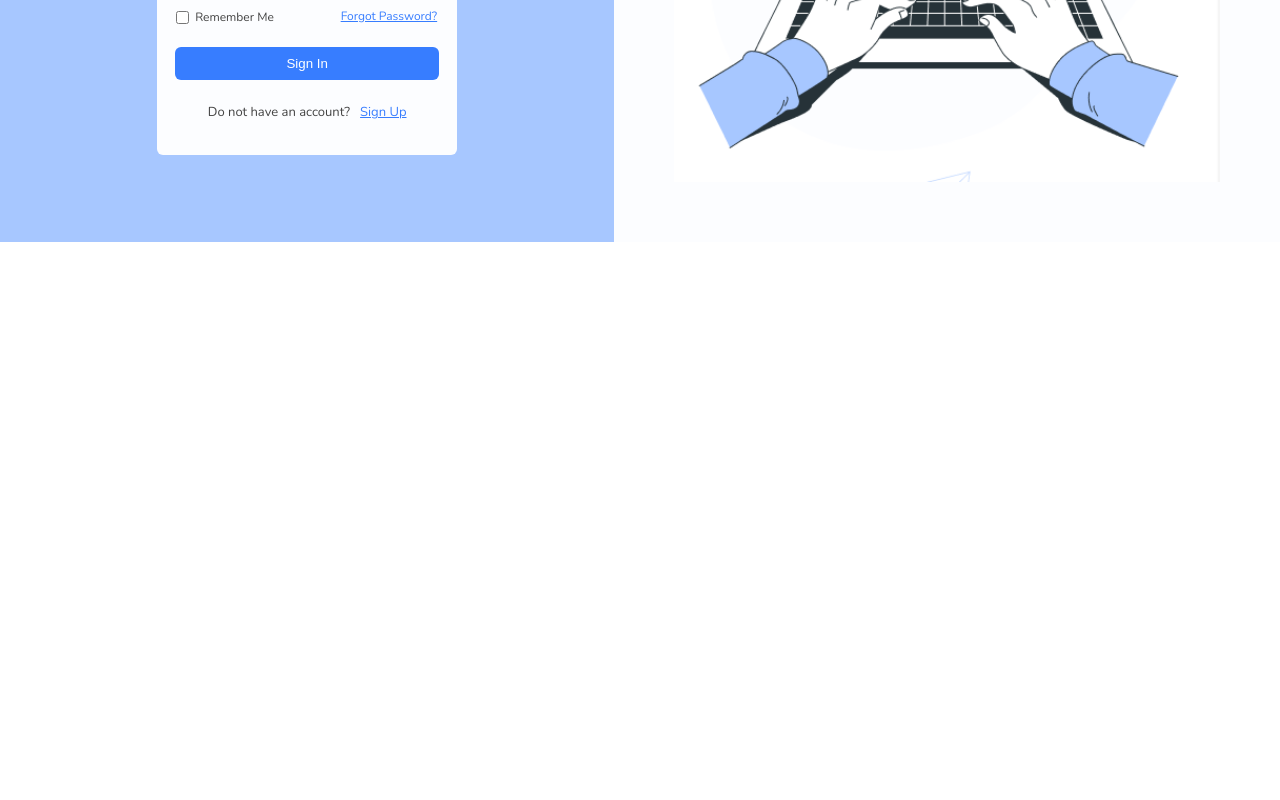
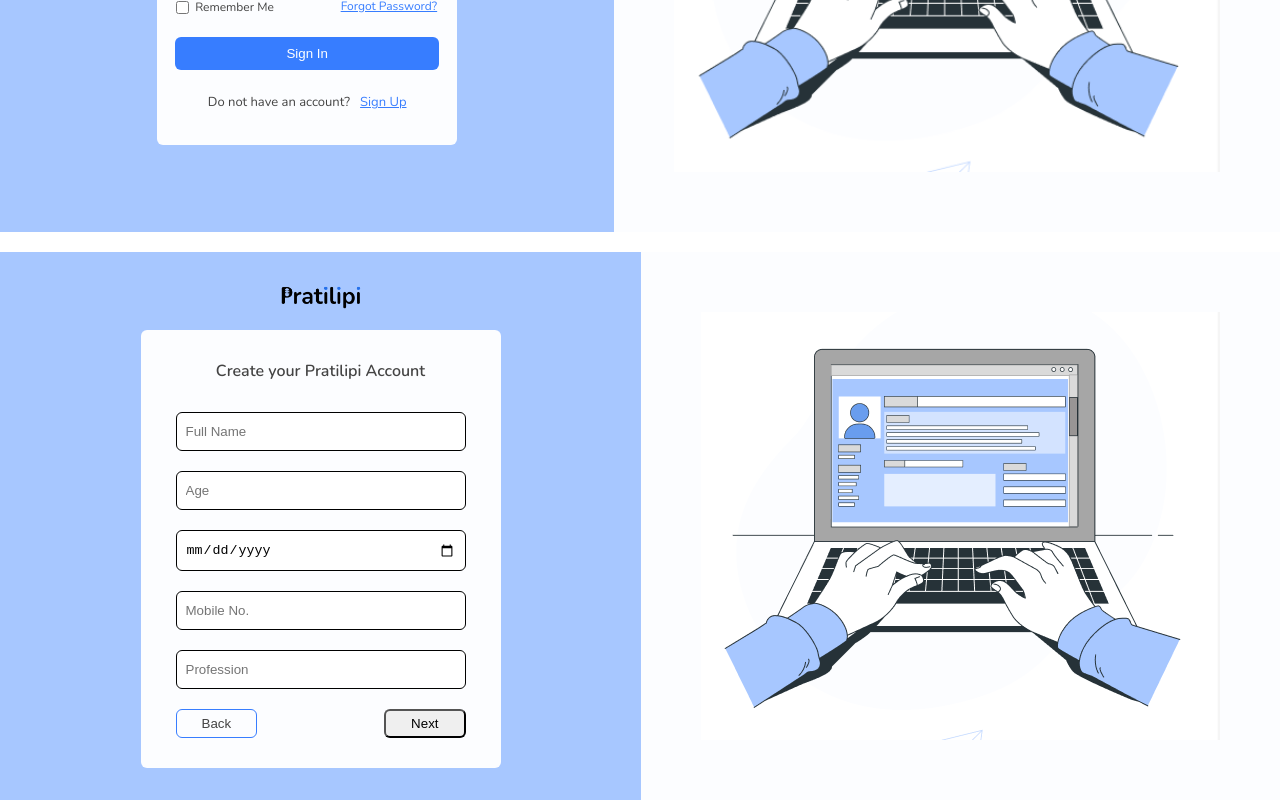
Before and after one commit to bhumi-cka/Pratilipi, a React (Create React App) app: page / in a window 1280 px wide. Shown: the part 1215-2015 px from the top of the page. Before the commit the page ends 1457 px from the top, so only its background shows below. Built offline with nearby package versions, Linux system fonts and the light colour scheme.

Commit message:
create account page

```diff
--- a/public/styles.css
+++ b/public/styles.css
@@ -26,7 +26,8 @@ body {
     font-weight: 400;
     font-size: 15px;
     line-height: 27.28px;
-
+    color: var(--dark-grey);
+    padding-top: 20px;
     display: flex;
     justify-content: space-between;
 }
@@ -36,7 +37,7 @@ body {
     margin-block: auto;
 }
 
-.navbar > p:hover {
+.navbar > a:hover {
     font-weight: 800;
 }
 
@@ -112,8 +113,8 @@ body {
 
 .left-login {
     background-color: var(--lighter-purple);
-    width: 50%;
     display: flex;
+    width: 100%;
     flex-direction: column;
     justify-content: center;
     gap: 20px;
@@ -211,6 +212,72 @@ body {
 }
 
 
+/* Login Page End */
 
 
-/* Login Page End */
+
+/* Create Account Begin */
+
+.create-account {
+    display: flex;
+    margin-top: 20px;
+    width: 100%;
+}
+
+.create-acc-box {
+    width: 300px;
+    background-color: var(--off-white-background);
+    margin-inline: auto;
+    border-radius: 6px;
+    text-align: center;
+    color: var(--dark-grey);
+    padding-inline: 30px;
+    padding-bottom: 30px;
+}
+
+.create-acc-box > p {
+    font-weight: 600;
+    margin-block: 30px;
+}
+
+.left-create-acc {
+    background-color: var(--lighter-purple);
+    display: flex;
+    width: 100%;
+    flex-direction: column;
+    justify-content: center;
+    gap: 20px;
+    padding-block: 30px;
+}
+
+.create-acc-input {
+    padding-inline: 9px;
+    padding-block: 11px;
+    margin-bottom: 20px;
+    border-radius: 6px;
+    border: solid 1px black;
+    width: 90%;
+}
+
+.left-create-acc > img {
+    width: 80px;
+    margin-inline: auto;
+}
+
+.create-acc-buttons {
+    display: flex;
+    justify-content: space-between;
+    padding-inline: 5px;
+}
+
+.next, .back {
+    padding-block: 5px;
+    padding-inline: 25px;
+    border-radius: 6px;
+}
+
+.back {
+    border: 1px solid var(--button-blue);
+    color: var(--dark-grey);
+    background-color: var(--off-white-background);
+}
--- a/src/components/LandingPageComponents/navbar.jsx
+++ b/src/components/LandingPageComponents/navbar.jsx
@@ -1,14 +1,15 @@
 import React from "react";
 import Image from "../Images/logo.png";
+import LoginPage from "../loginpage";
 
 function Navbar() {
     return (
         <div class="navbar">
             <img src={Image} class="logo" alt="logo"></img>
-            <p class="home-nav">Home</p>
-            <p class="solution-nav">Solution</p>
-            <p class="contact-nav">Contact</p>
-            <p class="login-nav">Log In</p>
+            <a class="home-nav">Home</a>
+            <a class="solution-nav">Solution</a>
+            <a class="contact-nav">Contact</a>
+            <a class="login-nav">Log In</a>
         </div>
     )
 }
--- a/src/components/app.jsx
+++ b/src/components/app.jsx
@@ -1,12 +1,14 @@
 import React from "react";
 import LandingPage from "./landingpage";
 import LoginPage from "./loginpage";
+import CreateAccount from "./createaccount";
 
 function App() {
     return (
         <div>
             <LandingPage />
             <LoginPage />
+            <CreateAccount />
         </div>
     );
 }
--- /dev/null
+++ b/src/components/createaccount.jsx
@@ -0,0 +1,37 @@
+import React from "react";
+import LoginImg from "./Images/loginpageimg.png";
+import Logo from "./Images/logo-purple-bg.png";
+
+function CreateAccount() {
+    return(
+        <div>
+        <div class="create-account">
+            <div class="left-create-acc">
+                <img src={Logo} alt="logo"></img>
+                <div class="create-acc-box">
+                    <p>Create your Pratilipi Account</p>
+                    <form>
+                            <input type="text" class="create-acc-input" placeholder="Full Name"></input>
+                            <input type="number" class="create-acc-input" placeholder="Age"></input>
+                            <input type="date" class="create-acc-input" placeholder="Date of Birth"></input>
+                            <input type="number" class="create-acc-input" placeholder="Mobile No."></input>
+                            <input type="text" class="create-acc-input" placeholder="Profession"></input>
+                    </form>
+
+
+                    <div class="create-acc-buttons">
+                        <button class="back">Back</button>
+                        <button class="next">Next</button>
+                    </div>
+
+                </div>
+            </div>
+            <div class="right-login">
+                <img src={LoginImg} class="login-img" alt="computer"></img>
+            </div>
+        </div>
+        </div>
+    );
+}
+
+export default CreateAccount;
--- a/src/components/loginpage.jsx
+++ b/src/components/loginpage.jsx
@@ -4,6 +4,7 @@ import Logo from "./Images/logo-purple-bg.png";
 
 function LoginPage () {
     return (
+        <div>
         <div class="loginpage">
             <div class="left-login">
                 <img src={Logo} alt="logo"></img>
@@ -35,6 +36,7 @@ function LoginPage () {
                 <img src={LoginImg} class="login-img" alt="computer"></img>
             </div>
         </div>
+        </div>
     );
 }
 
```
